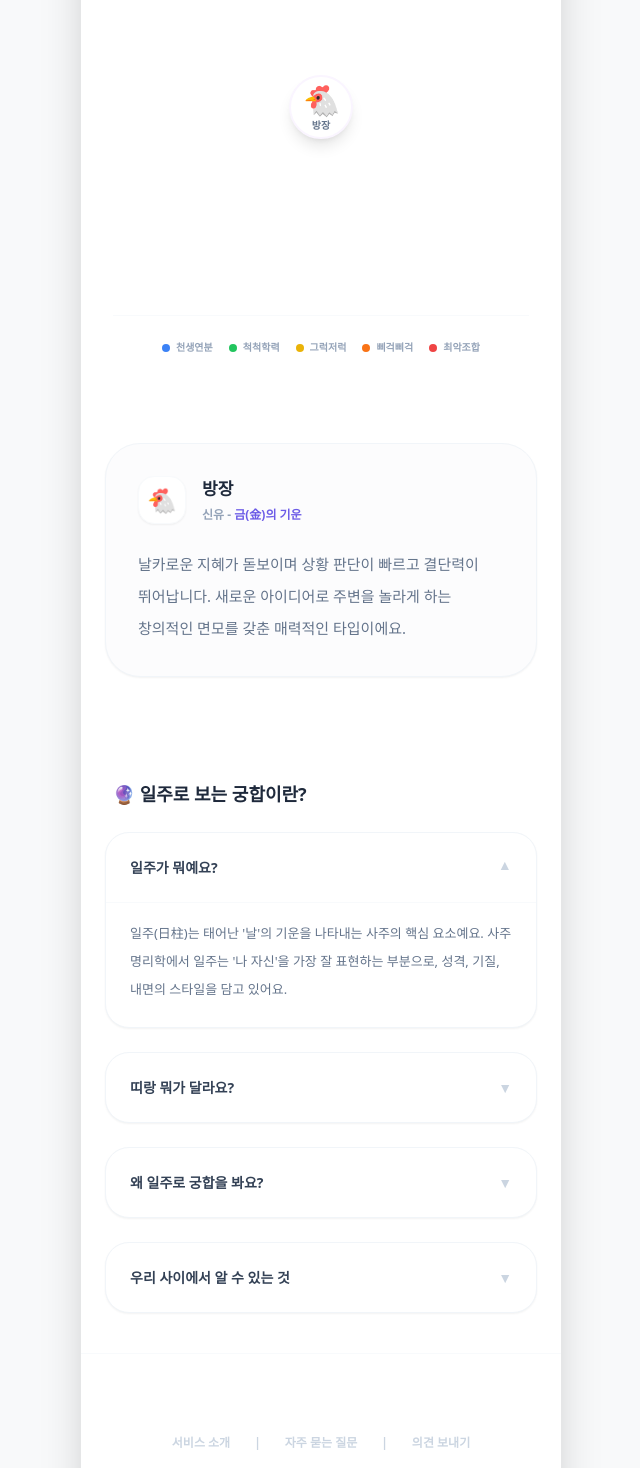
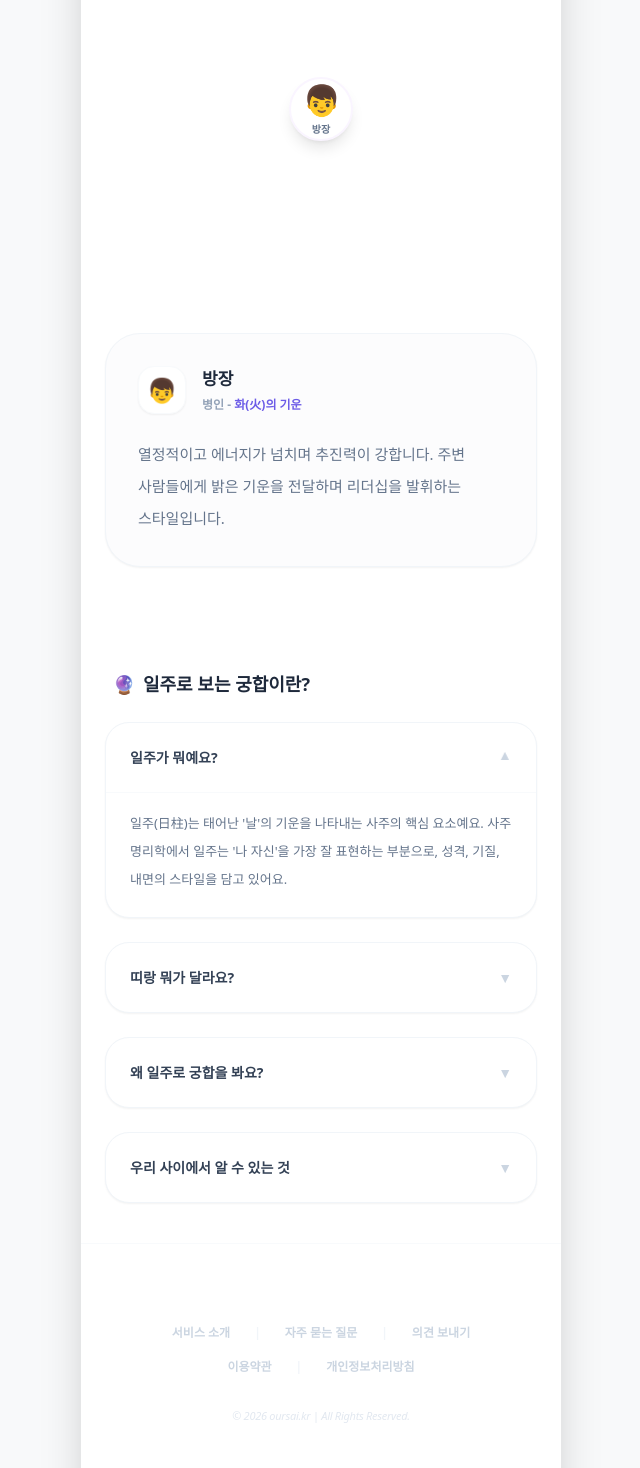
Before and after one commit to PLANB-John/oursai-web, a Next.js app: page /group in a window 1280 px wide. Shown: the part 560-2028 px from the top of the page, without its empty margins (319-959 px from the left). Built offline with nearby package versions, Linux system fonts and the light colour scheme.

Commit message:
Update group.js

```diff
--- a/pages/group.js
+++ b/pages/group.js
@@ -11,49 +11,54 @@ export default function GroupDetail() {
   const [members, setMembers] = useState([]);
   const [groupName, setGroupName] = useState('');
 
-  // 1. 관계 정의 데이터 (선 색상 및 라벨용)
+  // 1. 일주 시뮬레이션 데이터 (생년월일에 따라 동적으로 할당됨)
+  const iljuPool = [
+    { name: '경신', element: '금(金)', desc: '날카로운 지혜가 돋보이며 상황 판단이 빠르고 결단력이 뛰어납니다. 새로운 아이디어로 주변을 놀라게 하는 창의적인 면모를 갖춘 매력적인 타입이에요.' },
+    { name: '병인', element: '화(火)', desc: '열정적이고 에너지가 넘치며 추진력이 강합니다. 주변 사람들에게 밝은 기운을 전달하며 리더십을 발휘하는 스타일입니다.' },
+    { name: '갑자', element: '수(水)', desc: '지혜롭고 유연하며 새로운 환경에 적응하는 능력이 탁월합니다. 본질을 꿰뚫어 보는 통찰력이 있어 전략적인 판단에 능숙합니다.' },
+    { name: '무진', element: '토(土)', desc: '듬직하고 신뢰감을 주는 타입으로, 주변을 포용하는 능력이 뛰어납니다. 꾸준함과 성실함으로 목표를 달성하는 끈기가 돋보입니다.' },
+    { name: '을해', element: '목(木)', desc: '부드러우면서도 외유내강의 기질이 있습니다. 타인과의 조화로운 관계를 중시하며 예술적인 감각이나 섬세한 표현력이 뛰어납니다.' }
+  ];
+
+  // 관계 정의 데이터
   const relTypes = {
-    soulmate: { label: '천생연분', color: '#3b82f6' }, // 파랑
-    good: { label: '척척학력', color: '#22c55e' },     // 초록
-    soso: { label: '그럭저럭', color: '#eab308' },     // 노랑
-    clash: { label: '삐걱삐걱', color: '#f97316' },    // 주황
-    worst: { label: '최악조합', color: '#ef4444' }      // 빨강
-  };
-
-  // 임시 관계 매핑 함수 (실제 알고리즘 연결 전 시각화용)
-  const getRelation = (id1, id2) => {
-    const sum = id1 + id2;
-    if (sum % 5 === 0) return relTypes.soulmate;
-    if (sum % 5 === 1) return relTypes.good;
-    if (sum % 5 === 2) return relTypes.soso;
-    if (sum % 5 === 3) return relTypes.clash;
-    return relTypes.worst;
+    soulmate: { label: '천생연분', color: '#3b82f6' },
+    good: { label: '척척학력', color: '#22c55e' },
+    soso: { label: '그럭저럭', color: '#eab308' },
+    clash: { label: '삐걱삐걱', color: '#f97316' },
+    worst: { label: '최악조합', color: '#ef4444' }
   };
 
   useEffect(() => {
     if (!router.isReady) return;
+
     const savedGroupName = localStorage.getItem('currentGroupName') || '우리 모임';
     setGroupName(savedGroupName);
 
-    const savedMembers = JSON.parse(localStorage.getItem('groupMembers') || '[]');
+    let savedMembers = JSON.parse(localStorage.getItem('groupMembers') || '[]');
 
-    // 초기 멤버 세팅 및 상세 데이터 보강 [#9_01.jpg 참고]
+    // 수정사항 3: 방장(첫 생성자) 이모지 성별 연동 [cite: 2026-02-17]
     if (savedMembers.length === 0) {
       const leaderName = localStorage.getItem('currentUserName') || '방장';
+      const leaderGender = localStorage.getItem('currentUserGender') || '남';
+      const leaderBirth = localStorage.getItem('currentUserBirth') || '20000101';
+
+      const seed = parseInt(leaderBirth.slice(-1));
+      const ilju = iljuPool[seed % iljuPool.length];
+
       const initialLeader = [{
-        id: 0, name: leaderName, emoji: '🐔', ilju: '신유', element: '금(金)',
-        desc: '날카로운 지혜가 돋보이며 상황 판단이 빠르고 결단력이 뛰어납니다. 새로운 아이디어로 주변을 놀라게 하는 창의적인 면모를 갖춘 매력적인 타입이에요.',
+        id: 0,
+        name: leaderName,
+        emoji: leaderGender === '남' ? '👦' : '👧', // 닭(🐔)에서 성별 이모지로 변경
+        ilju: ilju.name,
+        element: ilju.element,
+        desc: ilju.desc,
         color: '#3b82f6'
       }];
       localStorage.setItem('groupMembers', JSON.stringify(initialLeader));
       setMembers(initialLeader);
     } else {
-      // 기존 멤버들에게 상세 설명 보강 (데이터가 비어있을 경우 대비)
-      const enhanced = savedMembers.map(m => ({
-        ...m,
-        desc: m.desc || '다정하고 인정이 섬세한 면이 있어 서로의 기분이나 분위기를 잘 파악합니다. 유연한 소통 능력이 강점인 매력적인 타입입니다.'
-      }));
-      setMembers(enhanced);
+      setMembers(savedMembers);
     }
   }, [router.isReady]);
 
@@ -67,9 +72,15 @@ export default function GroupDetail() {
     return { x: radius * Math.cos(angle), y: radius * Math.sin(angle) };
   };
 
+  const handleCopyLink = () => {
+    navigator.clipboard.writeText(window.location.href);
+    alert("링크가 복사되었습니다!");
+    setIsShareOpen(false);
+  };
+
   return (
     <div className="min-h-screen bg-[#f8f9fa] flex justify-center items-start sm:py-10 font-sans text-slate-800">
-      <Head><title>{groupName} | 우리 사이</title></Head>
+      <Head><title>{groupName} | 우리 사이 (oursai.kr)</title></Head>
 
       <div className="w-full max-w-[480px] min-h-screen bg-white shadow-2xl flex flex-col relative overflow-hidden sm:rounded-[40px] pb-40">
 
@@ -87,7 +98,7 @@ export default function GroupDetail() {
             <p className="text-[14px] text-slate-400 font-bold mt-1">{members.length}명 참여 중</p>
           </div>
 
-          <div className="flex gap-2 mb-10 px-6">
+          <div className="flex gap-2 mb-10 px-6 relative">
             <button onClick={() => setIsShareOpen(!isShareOpen)} className="px-5 py-2.5 bg-[#6c5ce7] text-white rounded-xl text-[13px] font-black shadow-lg">🔗 공유하기</button>
             <button onClick={() => router.push('/join')} className="px-5 py-2.5 bg-white text-slate-500 border border-slate-100 rounded-xl text-[13px] font-black">👤+ 나도 참여</button>
             <button onClick={() => { localStorage.clear(); router.push('/create-group'); }} className="px-5 py-2.5 bg-[#f3f0ff] text-[#6c5ce7] rounded-xl text-[13px] font-black">+ 새 모임 만들기</button>
@@ -95,20 +106,20 @@ export default function GroupDetail() {
 
           <div className="w-full flex border-b border-slate-50 mb-10"><div className="flex-1 text-center pb-4 text-[15px] font-black border-b-2 border-slate-800 text-slate-800">궁합</div></div>
 
-          {/* --- 3. 궁합 지수 게이지 [#9_02.jpg 참고] --- */}
+          {/* --- 궁합 지수 및 게이지 [#10_01.jpg 반영] --- */}
           <div className="w-full px-8 flex flex-col items-center mb-12">
             <div className="w-full max-w-[340px]">
               <div className="flex justify-between items-end mb-3">
                 <span className="text-[18px] font-black text-slate-800">궁합 지수 <span className="text-[#6c5ce7]">71</span></span>
-                <span className="text-[11px] font-bold text-orange-400 bg-orange-50 px-3 py-1 rounded-full animate-pulse">우리는 여기!</span>
+                <span className="text-[11px] font-bold text-orange-400 bg-orange-50 px-3 py-1 rounded-full animate-bounce">우리는 여기!</span>
               </div>
-              <div className="w-full h-3 bg-slate-100 rounded-full overflow-hidden shadow-inner relative">
+              <div className="w-full h-3.5 bg-slate-100 rounded-full overflow-hidden shadow-inner relative">
                 <motion.div initial={{ width: 0 }} animate={{ width: '71%' }} className="h-full bg-gradient-to-r from-yellow-400 via-[#D980FA] to-[#6c5ce7]" />
               </div>
             </div>
           </div>
 
-          {/* --- 2. 인터랙티브 다각형 네트워크 [#9_02.jpg, 수정_04.mp4 참고] --- */}
+          {/* 다각형 네트워크 맵 [#10_01.jpg 반영] */}
           <div className="w-full px-8 flex flex-col items-center">
             <div className="relative w-full aspect-square max-w-[320px] flex justify-center items-center">
               <svg className="absolute inset-0 w-full h-full overflow-visible pointer-events-none">
@@ -116,34 +127,9 @@ export default function GroupDetail() {
                   members.slice(i + 1).map((m2, j) => {
                     const from = getCoordinates(i, members.length);
                     const to = getCoordinates(members.indexOf(m2), members.length);
-                    const rel = getRelation(m.id, m2.id);
                     const isSelected = selectedMemberId === m.id || selectedMemberId === m2.id;
-
                     return (
-                      <React.Fragment key={`${i}-${j}`}>
-                        <line
-                          x1={`calc(50% + ${from.x}px)`} y1={`calc(50% + ${from.y}px)`}
-                          x2={`calc(50% + ${to.x}px)`} y2={`calc(50% + ${to.y}px)`}
-                          stroke={isSelected ? rel.color : "#f1f5f9"}
-                          strokeWidth={isSelected ? 4 : 2}
-                          opacity={isSelected ? 1 : 0.3}
-                          className="transition-all duration-300"
-                        />
-                        {/* 관계 라벨 (중앙 배치) */}
-                        {isSelected && (
-                          <foreignObject
-                            x={`calc(50% + ${(from.x + to.x) / 2 - 30}px)`}
-                            y={`calc(50% + ${(from.y + to.y) / 2 - 12}px)`}
-                            width="60" height="24"
-                          >
-                            <div className="flex items-center justify-center">
-                              <span style={{ backgroundColor: rel.color }} className="text-[9px] font-black text-white px-2 py-0.5 rounded-full shadow-sm">
-                                {rel.label}
-                              </span>
-                            </div>
-                          </foreignObject>
-                        )}
-                      </React.Fragment>
+                      <line key={`${i}-${j}`} x1={`calc(50% + ${from.x}px)`} y1={`calc(50% + ${from.y}px)`} x2={`calc(50% + ${to.x}px)`} y2={`calc(50% + ${to.y}px)`} stroke={isSelected ? "#6c5ce7" : "#f1f5f9"} strokeWidth={isSelected ? 4 : 2} opacity={isSelected ? 1 : 0.3} />
                     );
                   })
                 )}
@@ -153,31 +139,16 @@ export default function GroupDetail() {
                 const pos = getCoordinates(i, members.length);
                 const isSelected = selectedMemberId === m.id;
                 return (
-                  <motion.div
-                    key={m.id}
-                    onClick={() => setSelectedMemberId(isSelected ? null : m.id)}
-                    style={{ x: pos.x, y: pos.y }}
-                    className={`absolute w-16 h-16 bg-white rounded-full shadow-lg border-2 flex flex-col items-center justify-center cursor-pointer transition-all z-20 ${isSelected ? 'border-[#6c5ce7] scale-110 shadow-purple-100' : 'border-purple-50'}`}
-                  >
+                  <motion.div key={m.id} onClick={() => setSelectedMemberId(isSelected ? null : m.id)} style={{ x: pos.x, y: pos.y }} className={`absolute w-16 h-16 bg-white rounded-full shadow-lg border-2 flex flex-col items-center justify-center cursor-pointer transition-all z-20 ${isSelected ? 'border-[#6c5ce7] scale-110 shadow-purple-100' : 'border-purple-50'}`}>
                     <span className="text-3xl">{m.emoji}</span>
-                    <span className="text-[10px] font-black text-slate-500">{m.name}</span>
+                    <span className="text-[10px] font-black text-slate-500 mt-1">{m.name}</span>
                   </motion.div>
                 );
               })}
             </div>
-
-            {/* 범례 표시 [#9_02.jpg 참고] */}
-            <div className="flex flex-wrap justify-center gap-x-4 gap-y-2 mt-12 py-6 border-t border-slate-50 w-full">
-              {Object.values(relTypes).map((rel, i) => (
-                <div key={i} className="flex items-center gap-1.5 text-[10px] font-bold text-slate-400">
-                  <div className="w-2 h-2 rounded-full" style={{ backgroundColor: rel.color }} />
-                  {rel.label}
-                </div>
-              ))}
-            </div>
           </div>
 
-          {/* --- 1. 멤버별 상세 리포트 카드 [#9_01.jpg 참고] --- */}
+          {/* --- 1. 수정사항: 멤버별 동적 일주 카드 반영 [#10_01.jpg] --- */}
           <section className="w-full px-6 mt-16 space-y-6">
             {members.map((m) => (
               <div key={m.id} className={`bg-[#fcfcfd] rounded-[35px] p-8 border shadow-sm transition-all duration-500 ${selectedMemberId === m.id ? 'border-[#6c5ce7] ring-4 ring-purple-50' : 'border-slate-100'}`}>
@@ -188,13 +159,14 @@ export default function GroupDetail() {
                     <p className="text-[12px] text-slate-400 font-bold uppercase pt-1">{m.ilju} - <span className="text-[#6c5ce7]">{m.element}의 기운</span></p>
                   </div>
                 </div>
+                {/* 각 멤버별 입력된 일주 설명 텍스트 출력 */}
                 <p className="text-[15px] text-slate-500 leading-8 font-medium break-keep">{m.desc}</p>
               </div>
             ))}
 
-            {/* 하단 상세 아코디언 가이드 */}
+            {/* 일주 아코디언 가이드 (내용 유지) */}
             <div className="pt-20 space-y-6">
-              <h2 className="text-[18px] font-black text-slate-800 px-2">🔮 일주로 보는 궁합이란?</h2>
+              <h2 className="text-[18px] font-black text-slate-800 flex items-center gap-2 px-2"><span className="text-[#6c5ce7]">🔮</span> 일주로 보는 궁합이란?</h2>
               {[
                 { q: "일주가 뭐예요?", a: "일주(日柱)는 태어난 '날'의 기운을 나타내는 사주의 핵심 요소예요. 사주명리학에서 일주는 '나 자신'을 가장 잘 표현하는 부분으로, 성격, 기질, 내면의 스타일을 담고 있어요." },
                 { q: "띠랑 뭐가 달라요?", a: "띠는 태어난 해, 일주는 태어난 날 기준입니다. 띠가 사회적인 겉모습이라면 일주는 본질적인 성향과 속마음을 보기에 더 적합합니다." },
@@ -205,23 +177,28 @@ export default function GroupDetail() {
                   <button onClick={() => setOpenAccordion(openAccordion === idx ? null : idx)} className="w-full p-6 flex justify-between items-center text-left font-bold text-slate-700 text-[14px]">
                     {item.q} <span className={`text-slate-300 transition-transform ${openAccordion === idx ? 'rotate-180' : ''}`}>▼</span>
                   </button>
-                  <AnimatePresence>
-                    {openAccordion === idx && <motion.div initial={{ height: 0 }} animate={{ height: 'auto' }} exit={{ height: 0 }} className="px-6 pb-6 text-[13px] text-slate-500 leading-7 border-t border-slate-50 pt-4">{item.a}</motion.div>}
-                  </AnimatePresence>
+                  {openAccordion === idx && <div className="px-6 pb-6 text-[13px] text-slate-500 leading-7 border-t border-slate-50 pt-4">{item.a}</div>}
                 </div>
               ))}
             </div>
           </section>
         </main>
 
+        {/* --- 2. 수정사항: 하단 표준 푸터 (5종 링크) 완벽 구현 --- */}
         <footer className="px-8 py-20 bg-white text-center border-t border-slate-50 mt-10">
           <div className="flex justify-center gap-6 text-[12px] text-slate-300 font-bold mb-4">
-            <a href="/intro">서비스 소개</a><span>|</span><a href="/faq">자주 묻는 질문</a><span>|</span><a href="/feedback">의견 보내기</a>
+            <a href="/intro" className="hover:text-purple-400">서비스 소개</a>
+            <span className="text-slate-100">|</span>
+            <a href="/faq" className="hover:text-purple-400">자주 묻는 질문</a>
+            <span className="text-slate-100">|</span>
+            <a href="/feedback" className="hover:text-purple-400">의견 보내기</a>
           </div>
           <div className="flex justify-center gap-6 text-[12px] text-slate-300 font-bold mb-8">
-            <a href="/terms">이용약관</a><span>|</span><a href="/privacy">개인정보처리방침</a>
+            <a href="/terms" className="hover:text-purple-400">이용약관</a>
+            <span className="text-slate-100">|</span>
+            <a href="/privacy" className="hover:text-purple-400">개인정보처리방침</a>
           </div>
-          <p className="text-[11px] text-slate-200 font-medium italic">© 2026 oursai.kr | All Rights Reserved.</p>
+          <p className="text-[11px] text-slate-200 font-medium italic tracking-tight">© 2026 oursai.kr | All Rights Reserved.</p>
         </footer>
       </div>
     </div>
```
